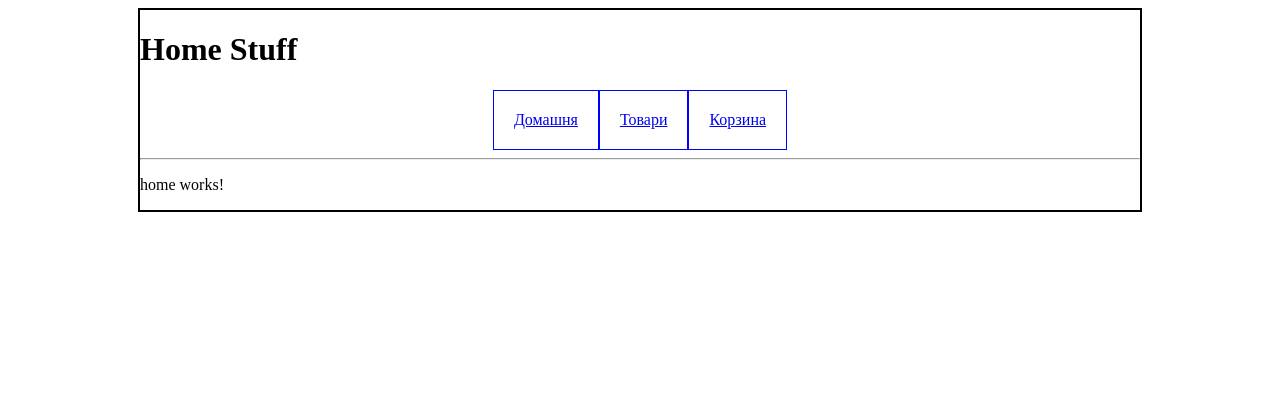
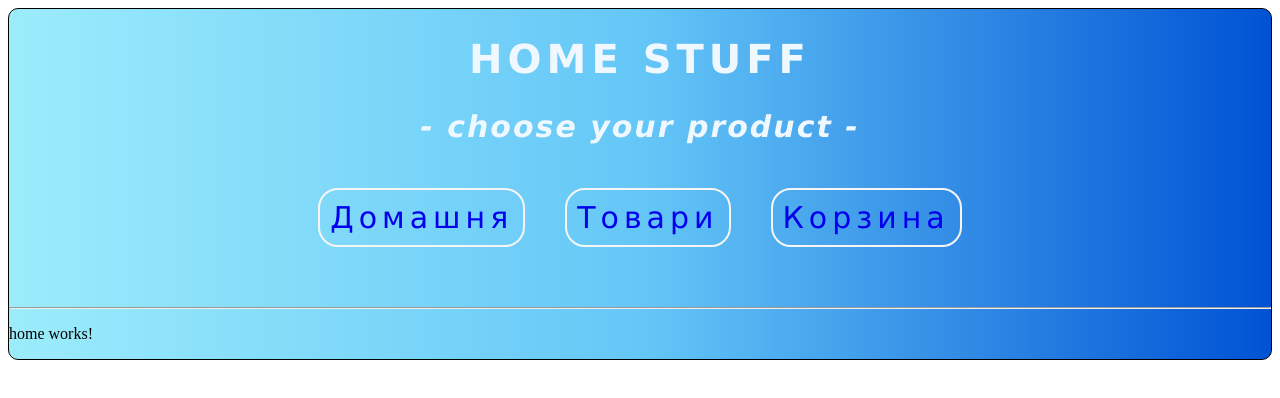
Before and after one commit to dmitryberesten/home-stuff, an Angular app: page / in a window 1280 px wide. Shown: the top 398 px of the page. Built offline with nearby package versions, Linux system fonts and the light colour scheme.

Commit message:
Розташував товари

```diff
--- a/src/app/app.component.css
+++ b/src/app/app.component.css
@@ -1,15 +1,65 @@
-.container{
-    width: 1000px;
-    margin: 0 auto;
-    border: 2px solid #000;
+.container {
+  max-width: 1500px;
+  border: 1px solid #000;
+  margin: 0 auto;
+  border-radius: 10px;
+
+  background: #9cecfb; /* fallback for old browsers */
+  background: -webkit-linear-gradient(
+    to left,
+    #0052d4,
+    #65c7f7,
+    #9cecfb
+  ); /* Chrome 10-25, Safari 5.1-6 */
+  background: linear-gradient(
+    to left,
+    #0052d4,
+    #65c7f7,
+    #9cecfb
+  ); /* W3C, IE 10+/ Edge, Firefox 16+, Chrome 26+, Opera 12+, Safari 7+ */
 }
 
-nav{
-    display: flex;
-    justify-content: center;
+h1 {
+  font-size: 40px;
+  font-family: "Lucida Sans", "Lucida Sans Regular", "Lucida Grande",
+    "Lucida Sans Unicode", Geneva, Verdana, sans-serif;
+  text-align: center;
+  letter-spacing: 5px;
+  text-transform: uppercase;
+  color: aliceblue;
 }
 
-nav a{
-    padding: 20px;
-    border: 1px solid blue;
+h2 {
+  font-size: 30px;
+  font-family: "Lucida Sans", "Lucida Sans Regular", "Lucida Grande",
+    "Lucida Sans Unicode", Geneva, Verdana, sans-serif;
+  text-align: center;
+  letter-spacing: 2px;
+  color: aliceblue;
+  font-style: italic;
 }
+
+nav {
+  display: flex;
+  justify-content: center;
+  margin-bottom: 40px;
+}
+
+nav a {
+  border: 2px solid whitesmoke;
+  padding: 10px;
+  text-decoration: none;
+  font-size: 30px;
+  font-family: "Lucida Sans", "Lucida Sans Regular", "Lucida Grande",
+    "Lucida Sans Unicode", Geneva, Verdana, sans-serif;
+  letter-spacing: 5px;
+  transition: all 0.3s ease-in;
+  border-radius: 20px;
+  margin: 20px;
+}
+
+nav a:hover {
+  color: white;
+  transform: scale(1.1);
+
+}
--- a/src/app/app.component.html
+++ b/src/app/app.component.html
@@ -1,5 +1,6 @@
 <div class="container">
   <h1>Home Stuff</h1>
+  <h2>- choose your product -</h2>
   <nav>
     <a routerLink="/">Домашня</a>
     <a routerLink="products">Товари</a>
--- a/src/app/products/products.component.css
+++ b/src/app/products/products.component.css
@@ -1,3 +1,47 @@
-.product{
-    border: 4px solid lightgreen;
+.product {
+  border: 2px solid rgb(144, 238, 236);
 }
+
+div {
+  text-align: center;
+}
+
+.item {
+  font-family: "Lucida Sans", "Lucida Sans Regular", "Lucida Grande",
+    "Lucida Sans Unicode", Geneva, Verdana, sans-serif;
+  margin-bottom: 20px;
+  display: grid;
+  grid-template-columns: 230px;
+  grid-template-rows: 150px 100px 20px;
+  width: 150px;
+  max-height: 350px;
+  padding: 10px;
+}
+
+.center {
+  width: 1030px;
+  margin: 0 auto;
+  background-color: white;
+  border-radius: 20px;
+  display: grid;
+  grid-template-columns: 250px 250px 250px 250px;
+  grid-template-rows: 350px 350px 350px 350px;
+  gap: 10px 10px;
+  padding: 20px;
+}
+
+img {
+  width: 120px;
+  height: 120px;
+  border-radius: 20px;
+  transition: all 0.3s ease-in;
+  cursor: pointer;
+  padding-top: 20px;
+  margin: 0 auto;
+  object-fit:contain;
+  vertical-align: baseline;
+}
+
+.prod-price {
+  margin-top: 50px;
+}
--- a/src/app/products/products.component.html
+++ b/src/app/products/products.component.html
@@ -1,14 +1,13 @@
-<div class="products">
+<div class="products center">
 
-    <div
-        class="product"
-        *ngFor="let prod of products"
-        [routerLink]="prod.id"
-    >
-        <img width="100" [src]="prod.image" alt="image">
-        <h4>{{ prod.title }}</h4>
-        <p>{{ prod.description }}</p>
-        <p>@{{ prod.price | currency }}$</p>
+  <div class="product list" *ngFor="let prod of products" [routerLink]="prod.id">
+    <div class="item">
+      <img width="100" [src]="prod.image" alt="image">
+      <h4>{{ prod.title }}</h4>
+      <!-- <p class="prod-description">{{ prod.description }}</p> -->
+      <!-- <p class="prod-price">@{{ prod.price | currency }}$</p> -->
+      <p class="prod-price">{{ prod.price }}$</p>
     </div>
+  </div>
 
 </div>
```
